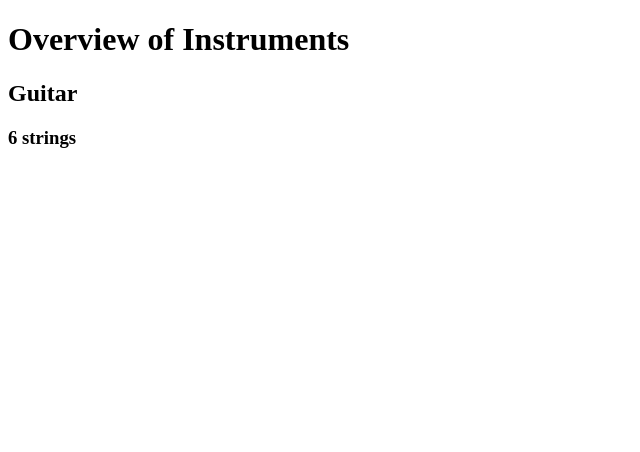
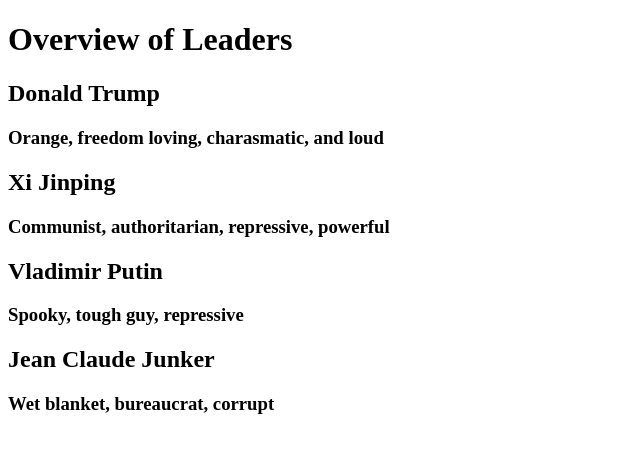
Before and after one commit to WaracleAcademy/modern-javascript-002-Jacob-Ellis94, a plain HTML site: page details.html in a window 1280 px wide. Shown: the whole page, without its empty margins (0-640 px from the left). Drawn offline with Linux system fonts and the light colour scheme.

Commit message:
Update details.html

```diff
--- a/details.html
+++ b/details.html
@@ -3,14 +3,25 @@
 <head>
   <meta charset = "utf-8">
 
-<title> Details of instruments </title>
+<title> Details of Political Leaders </title>
 
 </head>
 <body>
 
-<h1> Overview of Instruments </h1>
-  <h2> Guitar </h2>
-  <h3> 6 strings </h3>
+<h1> Overview of Leaders </h1>
+  <h2> Donald Trump</h2>
+  <h3> Orange, freedom loving, charasmatic, and loud </h3>
+
+  <h2> Xi Jinping </h2>
+  <h3> Communist, authoritarian, repressive, powerful </h3>
+
+  <h2> Vladimir Putin </h2>
+  <h3> Spooky, tough guy, repressive </h3>
+
+  <h2> Jean Claude Junker </h2>
+  <h3> Wet blanket, bureaucrat, corrupt </h3>
+
+
 
 
 </body>
```
